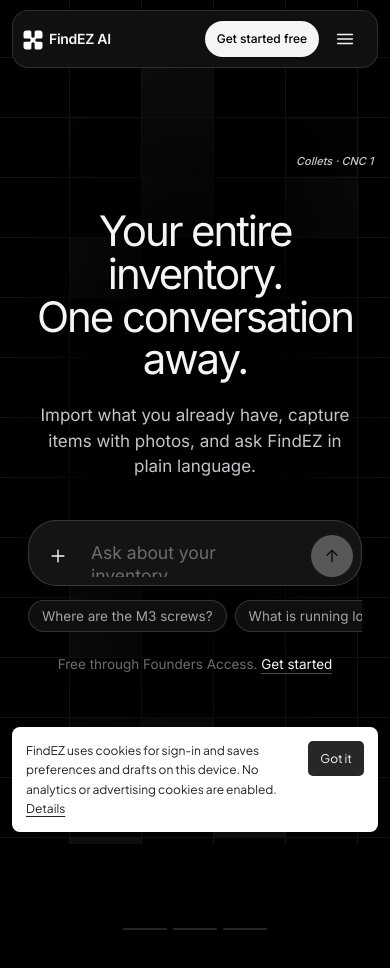
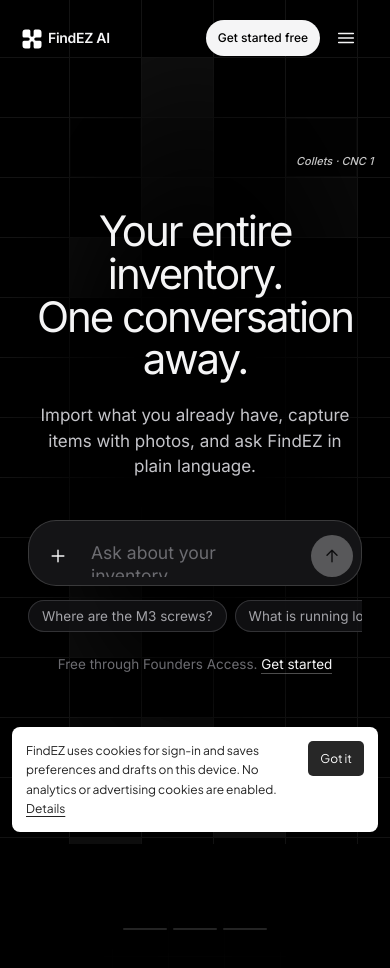
Before and after one commit to tanyasmritivc/main-inventory-app, a Next.js app in the folder frontend/: page / in a window 390 px wide. Shown: the top 968 px of the page. Built offline with nearby package versions, Linux system fonts and the light colour scheme.

Commit message:
Keep compact marketing header elements floating

```diff
--- a/frontend/src/components/marketing-dark/landing.css
+++ b/frontend/src/components/marketing-dark/landing.css
@@ -9,8 +9,8 @@ html:has(.landing-dark){background:#000;scroll-behavior:auto}
 .landing-dark h1,.landing-dark h2,.landing-dark h3{font-weight:400;letter-spacing:-.04em;line-height:1.02}
 .landing-dark svg.i{width:18px;height:18px;fill:none;stroke:currentColor;stroke-width:1.7;stroke-linecap:round;stroke-linejoin:round;flex:none}
 /* nav */
-.landing-dark nav.top{position:fixed;top:12px;left:max(16px,calc((100% - 1080px)/2));right:max(16px,calc((100% - 1080px)/2));z-index:40;border:1px solid rgba(255,255,255,.12);border-radius:18px;background:rgba(18,18,19,.92);-webkit-backdrop-filter:blur(16px);backdrop-filter:blur(16px);box-shadow:0 8px 28px rgba(0,0,0,.16);transition:none}
-.landing-dark nav.top.sc{background:rgba(18,18,19,.97)}
+.landing-dark nav.top{position:fixed;top:12px;left:max(16px,calc((100% - 1080px)/2));right:max(16px,calc((100% - 1080px)/2));z-index:40;background:transparent;transition:none}
+.landing-dark nav.top.sc{background:transparent}
 .landing-dark nav.top .wrap{height:60px;max-width:none;padding:0 16px;display:flex;align-items:center;gap:20px}
 .landing-dark nav.top .logo{font-size:16px;gap:8px}
 .landing-dark nav.top .logo svg{width:22px;height:22px}
@@ -574,7 +574,7 @@ html:has(.landing-dark),body:has(.landing-dark) { scrollbar-width:none; }
 
 /* Keep the compact header within the viewport without shrinking touch targets. */
 @media (max-width:900px){
- .landing-dark nav.top{top:10px;left:12px;right:12px;border-radius:16px}
+ .landing-dark nav.top{top:10px;left:12px;right:12px}
  .landing-dark nav.top .wrap{height:56px;padding:0 10px;gap:8px}
  .landing-dark nav.top .logo{font-size:14px;gap:6px}
  .landing-dark nav.top .logo svg{width:20px;height:20px}
```
